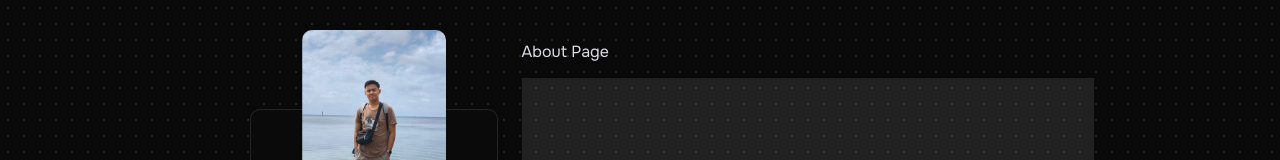
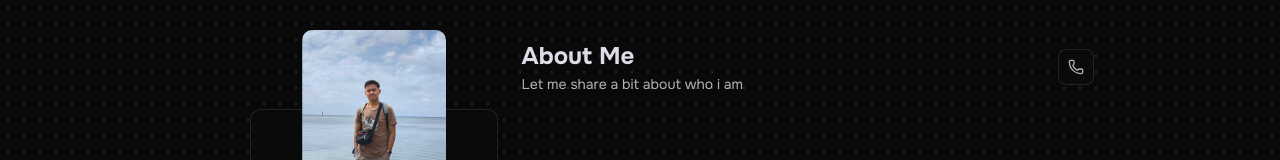
Before and after one commit to AldiAlpaujan/personal-website, a Next.js app: page /about in a window 1280 px wide. Shown: the top 160 px of the page. Built offline with nearby package versions, Linux system fonts and the light colour scheme; what @iconify/tailwind4 would draw is missing.

Commit message:
create module and header pages

```diff
--- a/src/app/about/page.tsx
+++ b/src/app/about/page.tsx
@@ -1,15 +1,9 @@
 import { Metadata } from 'next';
+import About from '@/modules/About';
 
 export const metadata: Metadata = {
   title: 'About | Personal Website',
   description: 'This is my personal website',
 };
 
-export default function Page() {
-  return (
-    <>
-      About Page
-      <div className="w-full bg-red-50/10 h-[1000px]" />
-    </>
-  );
-}
+export default About;
--- a/src/app/blog/page.tsx
+++ b/src/app/blog/page.tsx
@@ -1,15 +1,9 @@
 import { Metadata } from 'next';
+import Blog from '@/modules/Blog';
 
 export const metadata: Metadata = {
   title: 'Blog | Personal Website',
   description: 'This is my personal website',
 };
 
-export default function Page() {
-  return (
-    <>
-      Blog Page
-      <div className="w-full bg-red-50/10 h-[1000px]" />
-    </>
-  );
-}
+export default Blog;
--- a/src/app/chatroom/page.tsx
+++ b/src/app/chatroom/page.tsx
@@ -1,15 +1,9 @@
 import { Metadata } from 'next';
+import Chatroom from '@/modules/Chatroom';
 
 export const metadata: Metadata = {
   title: 'Chatroom | Personal Website',
   description: 'This is my personal website',
 };
 
-export default function Page() {
-  return (
-    <>
-      Chatroom Page
-      <div className="w-full bg-red-50/10 h-[1000px]" />
-    </>
-  );
-}
+export default Chatroom;
--- a/src/app/contact/page.tsx
+++ b/src/app/contact/page.tsx
@@ -1,15 +1,9 @@
 import { Metadata } from 'next';
+import Contact from '@/modules/Contact';
 
 export const metadata: Metadata = {
   title: 'Contact | Personal Website',
   description: 'This is my personal website',
 };
 
-export default function Page() {
-  return (
-    <>
-      Contact Page
-      <div className="w-full bg-red-50/10 h-[1000px]" />
-    </>
-  );
-}
+export default Contact;
--- /dev/null
+++ b/src/modules/About/index.tsx
@@ -0,0 +1,13 @@
+import PageHeader from '@/components/PageHeader';
+
+export default function About() {
+  return (
+    <>
+      <PageHeader
+        title={'About Me'}
+        description={'Let me share a bit about who i am'}
+        hideCvButton
+      />
+    </>
+  );
+}
--- /dev/null
+++ b/src/modules/Blog/index.tsx
@@ -0,0 +1,9 @@
+import PageHeader from '@/components/PageHeader';
+
+export default function Blog() {
+  return (
+    <>
+      <PageHeader title={'Blog'} description={'Some things I like to do'} />
+    </>
+  );
+}
--- /dev/null
+++ b/src/modules/Chatroom/index.tsx
@@ -0,0 +1,13 @@
+import PageHeader from '@/components/PageHeader';
+
+export default function Chatroom() {
+  return (
+    <>
+      <PageHeader
+        title={'Chat Room'}
+        description={'A fun place to share your thoughts, give suggestions, and chat casually 👋'}
+        hideCvButton
+      />
+    </>
+  );
+}
--- /dev/null
+++ b/src/modules/Contact/index.tsx
@@ -0,0 +1,14 @@
+import PageHeader from '@/components/PageHeader';
+
+export default function Contact() {
+  return (
+    <>
+      <PageHeader
+        title={'Contact'}
+        description={'Have a question or collaboration idea? Get in touch with me.'}
+        hideCvButton
+        hideContactButton
+      />
+    </>
+  );
+}
```
